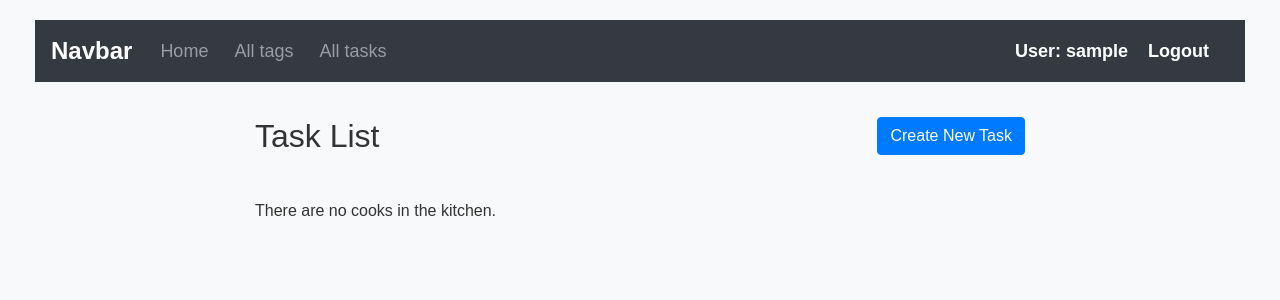
After one commit to volodymyr-komarnyckyi/todo_list, a Django app: page /tasks/ in a window 1280 px wide. The commit adds this page. Shown: the top 300 px of the page. Run offline with Django 4.2, Linux system fonts and the light colour scheme; the visitor is signed in with stand-in values (Sample User, id 1); data that the repository does not hold is empty; some libraries are stand-ins or nearby versions.

Commit message:
Create class-based lists views for tags and tasks, create class-based detail view for tasks

```diff
--- a/templates/includes/navbar.html
+++ b/templates/includes/navbar.html
@@ -10,10 +10,10 @@
         <a class="nav-link" href="{% url "todo:index" %}">Home</a>
       </li>
       <li class="nav-item">
-        <a class="nav-link" href="#">All tags</a>
+        <a class="nav-link" href="{% url "todo:tag-list" %}">All tags</a>
       </li>
       <li class="nav-item">
-        <a class="nav-link" href="#">All tasks</a>
+        <a class="nav-link" href="{% url "todo:task-list" %}">All tasks</a>
       </li>
     </ul>
     <form class="form-inline my-2 my-lg-0">
--- /dev/null
+++ b/templates/todo/task_list.html
@@ -0,0 +1,52 @@
+{% extends "base.html" %}
+{% load static %}
+
+{% block content %}
+  <div class="container">
+    <div class="row">
+      <div class="col-md-8">
+        <h1>Task List</h1>
+      </div>
+      <div class="col-md-4 text-right">
+        <a class="btn btn-primary" href="#">Create New Task</a>
+      </div>
+    </div>
+
+{#    <div class="search">#}
+{#      {% include "includes/search_form.html" %}#}
+{#    </div>#}
+
+    {% if task_list %}
+      <div class="cook-list-container">
+        {% for task in task_list %}
+          <div class="cook-item">
+            <div class="cook-name">{{ task.content }}</div>
+            <div class="cook-details">
+              <p><strong>Is done:</strong> {{ task.is_done }}</p>
+              <hr>
+              <p><strong>Created at:</strong> {{ task.created_datetime }}</p>
+              {% if task.deadline_datetime %}
+                <p><strong>Deadline:</strong> {{ task.deadline_datetime }}</p>
+              {% endif %}
+              <hr>
+              <p><strong>Tags:</strong></p>
+              {% for tag in task.tags.all %}
+                <p>
+                  {{ tag.name }}
+                </p>
+              {% empty %}
+                <p>There are no tags!</p>
+              {% endfor %}
+
+            </div>
+            <div class="cook-buttons">
+              <a href="{% url "todo:task-detail" pk=task.id %}" class="btn btn-cook-details">Details</a>
+            </div>
+          </div>
+        {% endfor %}
+      </div>
+    {% else %}
+      <p class="mt-4">There are no cooks in the kitchen.</p>
+    {% endif %}
+  </div>
+{% endblock %}
--- a/todo/urls.py
+++ b/todo/urls.py
@@ -1,9 +1,32 @@
 from django.urls import path
 
-from todo.views import index
+from todo.views import (
+    index,
+    TagListView,
+    TaskListView,
+    TaskDetailView,
+)
 
 urlpatterns = [
     path("", index, name="index"),
+
+    path(
+        "tags/",
+        TagListView.as_view(),
+        name="tag-list"
+    ),
+
+    path(
+        "tasks/",
+        TaskListView.as_view(),
+        name="task-list"
+    ),
+
+    path(
+        "tasks/<int:pk>/",
+        TaskDetailView.as_view(),
+        name="task-detail"
+    ),
 ]
 
 app_name = "todo"
--- a/todo/views.py
+++ b/todo/views.py
@@ -22,3 +22,15 @@ def index(request):
     }
 
     return render(request, "todo/index.html", context=context)
+
+
+class TagListView(LoginRequiredMixin, generic.ListView):
+    model = Tag
+
+
+class TaskListView(LoginRequiredMixin, generic.ListView):
+    model = Task
+
+
+class TaskDetailView(LoginRequiredMixin, generic.DetailView):
+    model = Task
```
Also changed, not shown: templates/todo/tag_list.html (added, +44 -0 lines), templates/todo/task_detail.html (added, +51 -0 lines).
